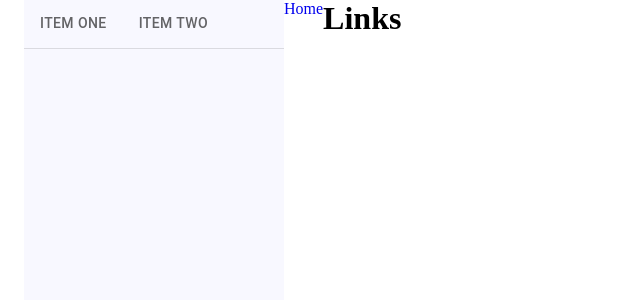
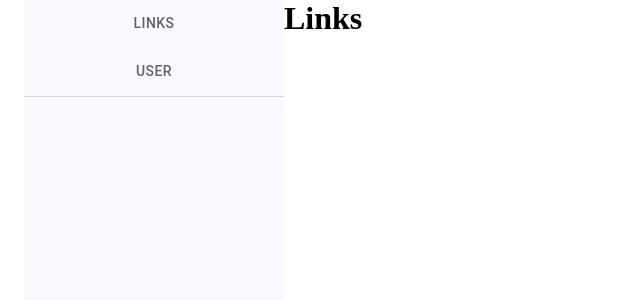
Before and after one commit to WBGreenArrow/devnology-challenge, a React app in the folder front-end/: page /links in a window 1280 px wide. Shown: the top 300 px of the page, without its empty margins (0-640 px from the left). Built offline with nearby package versions, Linux system fonts and the light colour scheme; the HTML template or start-up script is replaced by a standard one.

Commit message:
style: refactored SideBar

```diff
--- a/front-end/src/components/SideBar/index.tsx
+++ b/front-end/src/components/SideBar/index.tsx
@@ -1,35 +1,33 @@
 import { useState, useEffect } from 'react'
-import { Grid, Box } from '@mui/material'
+import { Grid, Box, Tab } from '@mui/material'
 import { useNavigate } from 'react-router-dom'
+import { TabContext, TabList } from '@mui/lab'
 
 import { useStyles } from './styles'
 
-import Tab from '@mui/material/Tab'
-import TabContext from '@mui/lab/TabContext'
-import TabList from '@mui/lab/TabList'
+export const SideBar = () => {
+  const [router, setRouter] = useState<string>('')
+  const navigate = useNavigate()
 
-export const SideBar = () => {
-  const [router, setRouter] = useState('')
-  const navigate = useNavigate()
   const classes = useStyles()
-
-  const handleChange = (event: React.SyntheticEvent, newValue: string) => {
-    setRouter(newValue)
-  }
 
   useEffect(() => {
     if (router !== '') {
-      navigate(router.toLowerCase())
+      navigate(router)
     }
   }, [router])
+
+  const handleChange = (event: React.SyntheticEvent, routerValeu: string) => {
+    setRouter(routerValeu)
+  }
 
   return (
     <Grid item className={classes.sideBarContainer}>
       <TabContext value={router}>
         <Box sx={{ borderBottom: 1, borderColor: 'divider' }}>
-          <TabList onChange={handleChange} aria-label="lab API tabs example">
-            <Tab label="Item One" value="Links" />
-            <Tab label="Item Two" value="User" />
+          <TabList orientation="vertical" onChange={handleChange} aria-label="lab API tabs example">
+            <Tab label="Links" value="links" />
+            <Tab label="User" value="user" />
           </TabList>
         </Box>
       </TabContext>
--- a/front-end/src/pages/Home/index.tsx
+++ b/front-end/src/pages/Home/index.tsx
@@ -1,30 +1,15 @@
-import { useState } from 'react'
-import {
-  Container,
-  Box,
-  Grid,
-  TextField,
-  FormControl,
-  OutlinedInput,
-  InputAdornment,
-  Button,
-  IconButton,
-} from '@mui/material'
+import { Outlet } from 'react-router-dom'
+import { Container, Box, Grid } from '@mui/material'
 
-import { Link, Outlet } from 'react-router-dom'
-
+import { SideBar } from '../../components/SideBar'
 import { useStyles } from './styles'
-import { SideBar } from '../../components/SideBar'
 
 export const DashBoard = () => {
-  const classes = useStyles()
-
   return (
     <Container maxWidth={'xl'}>
       <Box sx={{ width: '100%', height: '100vh' }}>
         <Grid container sx={{ height: '100%' }}>
           <SideBar />
-          <Link to="/user">Home</Link>
           <Grid item sm>
             <Outlet />
           </Grid>
```
